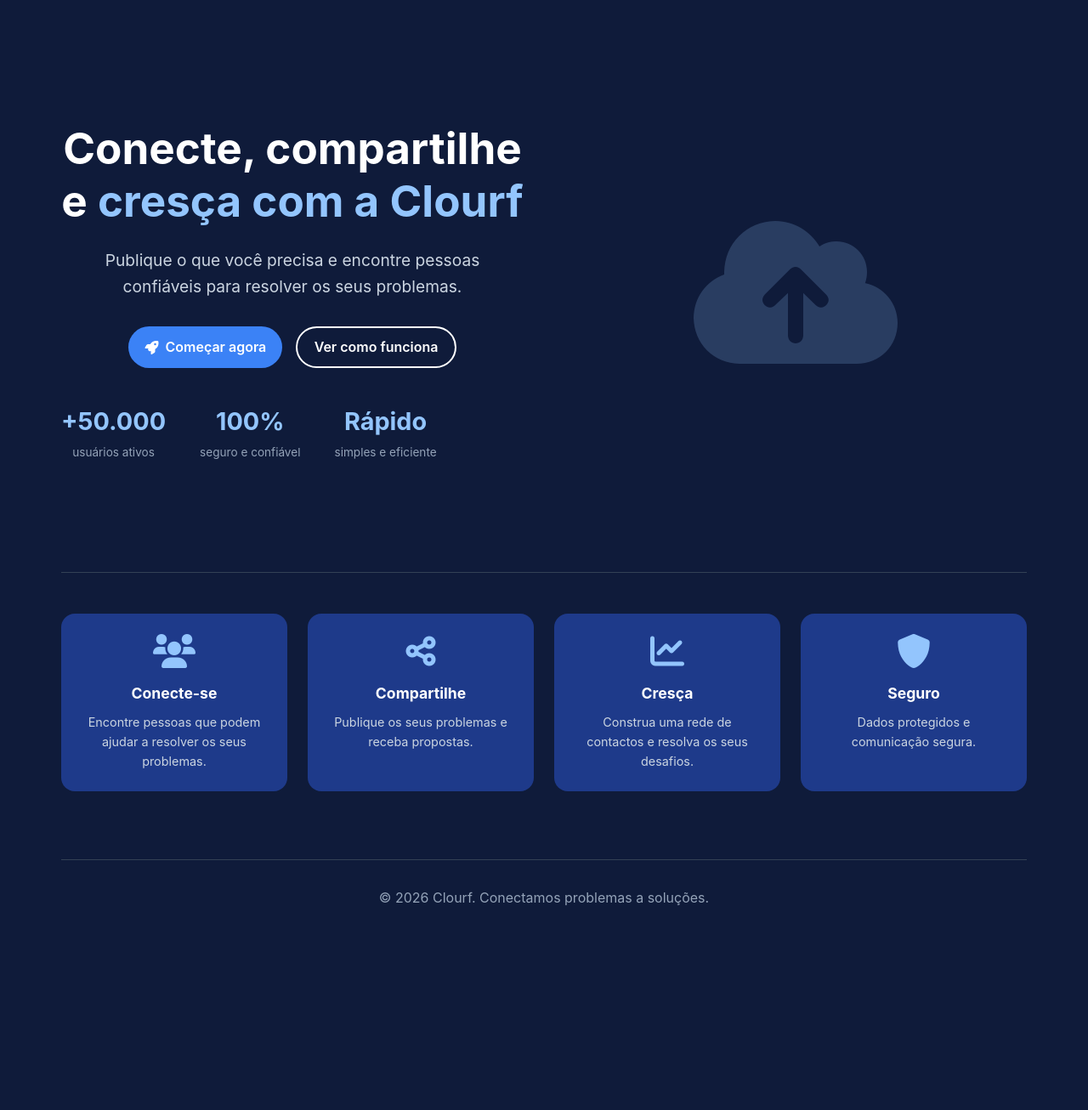
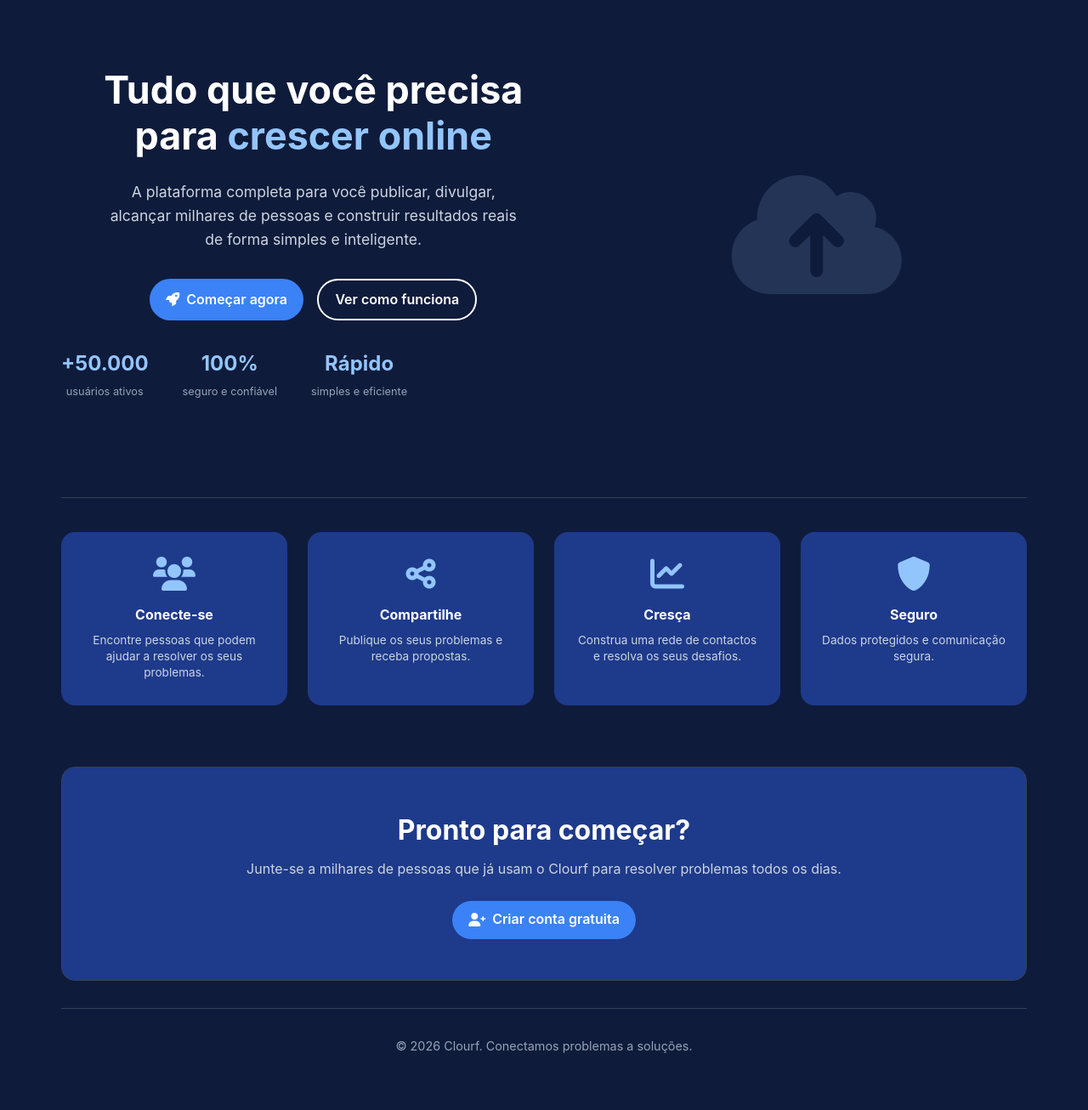
Before and after one commit to Desquek/Clourf-, a Flask app: template templates/landing.html in a window 1280 px wide. Shown: the part 111-1417 px from the top of the page at 85% size. Before the commit the page ends 1176 px from the top, so only its background shows below. Run offline with Flask 2, Linux system fonts and the light colour scheme; the template is opened without the code that fills it, so the values that code supplies are empty.

Commit message:
Atualizar o landing.html

```diff
--- a/templates/landing.html
+++ b/templates/landing.html
@@ -7,6 +7,9 @@
     <link rel="stylesheet" href="https://cdnjs.cloudflare.com/ajax/libs/font-awesome/6.0.0/css/all.min.css">
     <link rel="stylesheet" href="{{ url_for('static', filename='css/style.css') }}">
     <style>
+        /* ========================================
+           LANDING PAGE - ESTILO CLOURF
+        ======================================== */
         body {
             background: var(--fundo);
             color: var(--branco);
@@ -14,18 +17,12 @@
             margin: 0;
             padding: 0;
             min-height: 100vh;
-            display: flex;
-            flex-direction: column;
         }
 
         .landing-container {
             max-width: 1200px;
             margin: 0 auto;
             padding: 2rem;
-            flex: 1;
-            display: flex;
-            flex-direction: column;
-            justify-content: center;
         }
 
         /* Top Bar */
@@ -35,7 +32,7 @@
             align-items: center;
             padding: 1rem 0;
             border-bottom: 1px solid var(--cinza-escuro);
-            margin-bottom: 3rem;
+            margin-bottom: 2rem;
         }
 
         .landing-logo {
@@ -63,22 +60,21 @@
             margin-left: 1.5rem;
         }
 
-        /* Hero */
+        /* Hero Section */
         .hero {
             display: flex;
             align-items: center;
             justify-content: space-between;
-            padding: 2rem 0;
+            padding: 1rem 0 3rem 0;
             gap: 3rem;
-            flex: 1;
         }
 
         .hero-content {
-            flex: 1;
+            flex: 1.2;
         }
 
         .hero-content h1 {
-            font-size: 3.2rem;
+            font-size: 2.8rem;
             margin-bottom: 1.5rem;
             line-height: 1.2;
         }
@@ -88,7 +84,7 @@
         }
 
         .hero-content p {
-            font-size: 1.2rem;
+            font-size: 1.1rem;
             color: var(--cinza-claro);
             margin-bottom: 2rem;
             max-width: 500px;
@@ -99,12 +95,12 @@
             display: flex;
             gap: 1rem;
             flex-wrap: wrap;
+            margin-bottom: 2rem;
         }
 
         .hero-stats {
             display: flex;
             gap: 2.5rem;
-            margin-top: 2.5rem;
         }
 
         .hero-stats div {
@@ -113,13 +109,13 @@
 
         .hero-stats span {
             display: block;
-            font-size: 1.8rem;
+            font-size: 1.5rem;
             font-weight: 700;
             color: var(--azul-muito-claro);
         }
 
         .hero-stats small {
-            font-size: 0.85rem;
+            font-size: 0.8rem;
             color: var(--cinza-medio);
         }
 
@@ -129,49 +125,71 @@
         }
 
         .hero-image i {
-            font-size: 12rem;
+            font-size: 10rem;
             color: var(--azul-muito-claro);
-            opacity: 0.2;
+            opacity: 0.15;
         }
 
-        /* Features */
-        .features {
+        /* Features Grid */
+        .features-grid {
             display: grid;
-            grid-template-columns: repeat(auto-fit, minmax(200px, 1fr));
+            grid-template-columns: repeat(4, 1fr);
             gap: 1.5rem;
-            padding: 3rem 0;
+            padding: 2.5rem 0;
             border-top: 1px solid var(--cinza-escuro);
-            margin-top: 2rem;
+            margin-top: 1rem;
         }
 
-        .feature-item {
+        .feature-card {
+            background: var(--azul-medio);
+            padding: 1.8rem 1.5rem;
+            border-radius: var(--radius);
             text-align: center;
-            padding: 1.5rem;
-            background: var(--azul-medio);
-            border-radius: var(--radius);
             transition: var(--transition);
         }
 
-        .feature-item:hover {
+        .feature-card:hover {
             transform: translateY(-5px);
             background: var(--azul-claro);
         }
 
-        .feature-item i {
+        .feature-card i {
             font-size: 2.5rem;
             color: var(--azul-muito-claro);
             margin-bottom: 1rem;
         }
 
-        .feature-item h3 {
-            font-size: 1.1rem;
+        .feature-card h3 {
+            font-size: 1rem;
             margin-bottom: 0.5rem;
             color: var(--branco);
         }
 
-        .feature-item p {
-            font-size: 0.9rem;
+        .feature-card p {
+            font-size: 0.85rem;
             color: var(--cinza-claro);
+            line-height: 1.4;
+        }
+
+        /* CTA */
+        .cta-section {
+            background: var(--azul-medio);
+            border-radius: var(--radius);
+            padding: 3rem 2rem;
+            text-align: center;
+            margin: 2rem 0;
+            border: 1px solid var(--cinza-escuro);
+        }
+
+        .cta-section h2 {
+            font-size: 2rem;
+            margin-bottom: 0.5rem;
+        }
+
+        .cta-section p {
+            color: var(--cinza-claro);
+            margin-bottom: 1.5rem;
+            font-size: 1rem;
         }
 
         /* Footer */
@@ -180,14 +198,24 @@
             padding: 2rem 0;
             border-top: 1px solid var(--cinza-escuro);
             color: var(--cinza-medio);
-            margin-top: 2rem;
+            margin-top: 1rem;
+            font-size: 0.9rem;
         }
 
-        /* Responsivo */
+        /* ========================================
+           RESPONSIVO
+        ======================================== */
+        @media (max-width: 992px) {
+            .features-grid {
+                grid-template-columns: repeat(2, 1fr);
+            }
+        }
+
         @media (max-width: 768px) {
             .hero {
                 flex-direction: column;
                 text-align: center;
+                padding: 1rem 0;
             }
 
             .hero-content p {
@@ -223,13 +251,17 @@
             }
 
             .hero-content h1 {
-                font-size: 2.2rem;
+                font-size: 2rem;
+            }
+
+            .cta-section h2 {
+                font-size: 1.5rem;
             }
         }
 
         @media (max-width: 480px) {
-            .features {
-                grid-template-columns: 1fr 1fr;
+            .features-grid {
+                grid-template-columns: 1fr;
             }
 
             .landing-container {
@@ -237,7 +269,15 @@
             }
 
             .hero-content h1 {
-                font-size: 1.8rem;
+                font-size: 1.6rem;
+            }
+
+            .hero-stats {
+                gap: 1rem;
+            }
+
+            .hero-stats span {
+                font-size: 1.2rem;
             }
         }
     </style>
@@ -246,7 +286,7 @@
 
     <div class="landing-container">
 
-        <!-- Top Bar -->
+        <!-- ===== TOP BAR ===== -->
         <header class="landing-top-bar">
             <div class="landing-logo"><i class="fas fa-handshake"></i> Clourf</div>
             <nav class="landing-nav">
@@ -257,11 +297,11 @@
             </nav>
         </header>
 
-        <!-- Hero -->
+        <!-- ===== HERO ===== -->
         <section class="hero">
             <div class="hero-content">
-                <h1>Conecte, compartilhe e <span class="destaque">cresça com a Clourf</span></h1>
-                <p>Publique o que você precisa e encontre pessoas confiáveis para resolver os seus problemas.</p>
+                <h1>Tudo que você precisa para <span class="destaque">crescer online</span></h1>
+                <p>A plataforma completa para você publicar, divulgar, alcançar milhares de pessoas e construir resultados reais de forma simples e inteligente.</p>
                 <div class="hero-buttons">
                     <a href="{{ url_for('auth.register') }}" class="btn-primary">
                         <i class="fas fa-rocket"></i> Começar agora
@@ -288,31 +328,40 @@
             </div>
         </section>
 
-        <!-- Features -->
-        <section id="recursos" class="features">
-            <div class="feature-item">
+        <!-- ===== FEATURES ===== -->
+        <section id="recursos" class="features-grid">
+            <div class="feature-card">
                 <i class="fas fa-users"></i>
                 <h3>Conecte-se</h3>
                 <p>Encontre pessoas que podem ajudar a resolver os seus problemas.</p>
             </div>
-            <div class="feature-item">
+            <div class="feature-card">
                 <i class="fas fa-share-alt"></i>
                 <h3>Compartilhe</h3>
                 <p>Publique os seus problemas e receba propostas.</p>
             </div>
-            <div class="feature-item">
+            <div class="feature-card">
                 <i class="fas fa-chart-line"></i>
                 <h3>Cresça</h3>
                 <p>Construa uma rede de contactos e resolva os seus desafios.</p>
             </div>
-            <div class="feature-item">
+            <div class="feature-card">
                 <i class="fas fa-shield-alt"></i>
                 <h3>Seguro</h3>
                 <p>Dados protegidos e comunicação segura.</p>
             </div>
         </section>
 
-        <!-- Footer -->
+        <!-- ===== CTA ===== -->
+        <section class="cta-section">
+            <h2>Pronto para começar?</h2>
+            <p>Junte-se a milhares de pessoas que já usam o Clourf para resolver problemas todos os dias.</p>
+            <a href="{{ url_for('auth.register') }}" class="btn-primary">
+                <i class="fas fa-user-plus"></i> Criar conta gratuita
+            </a>
+        </section>
+
+        <!-- ===== FOOTER ===== -->
         <footer class="landing-footer">
             <p>© 2026 Clourf. Conectamos problemas a soluções.</p>
         </footer>
```
